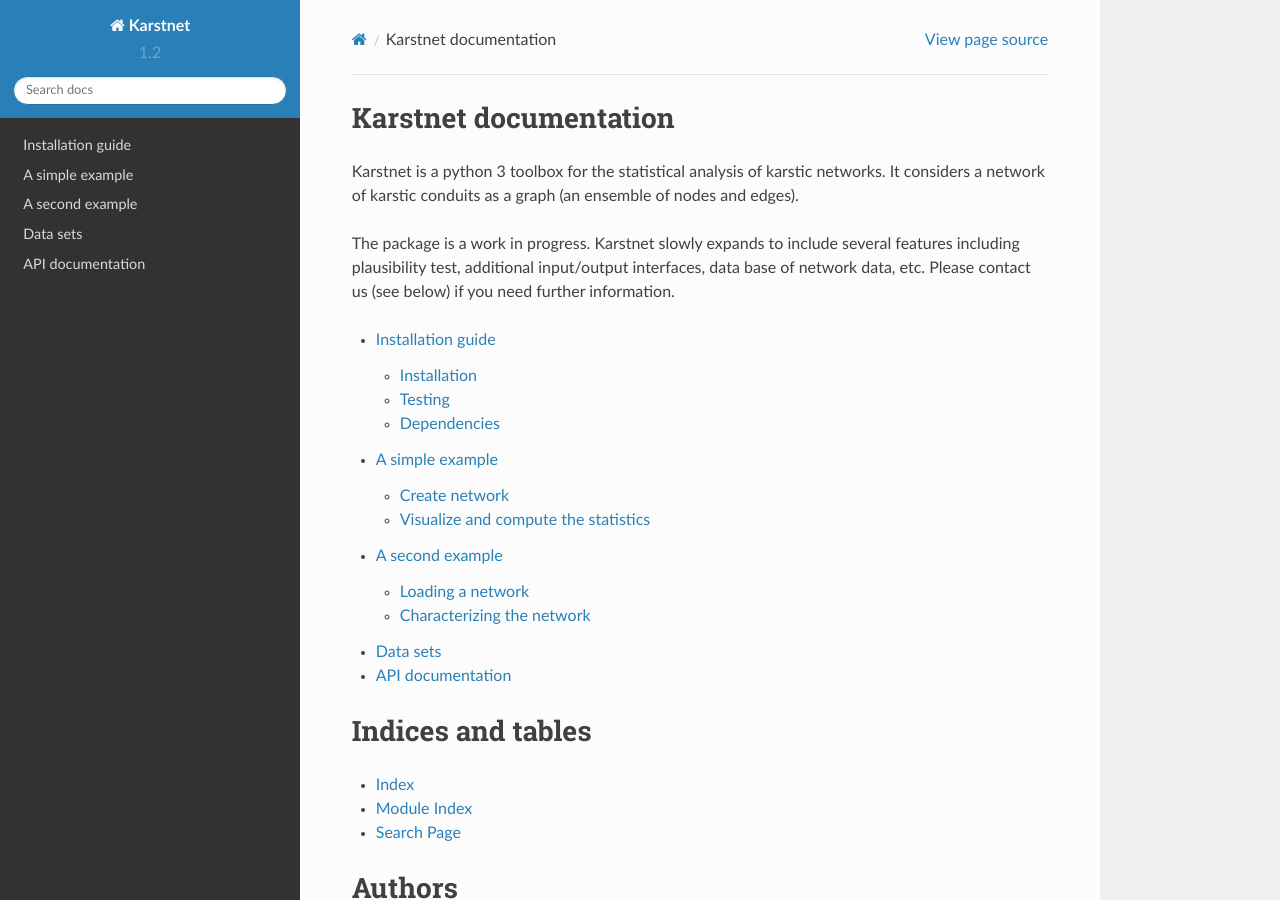
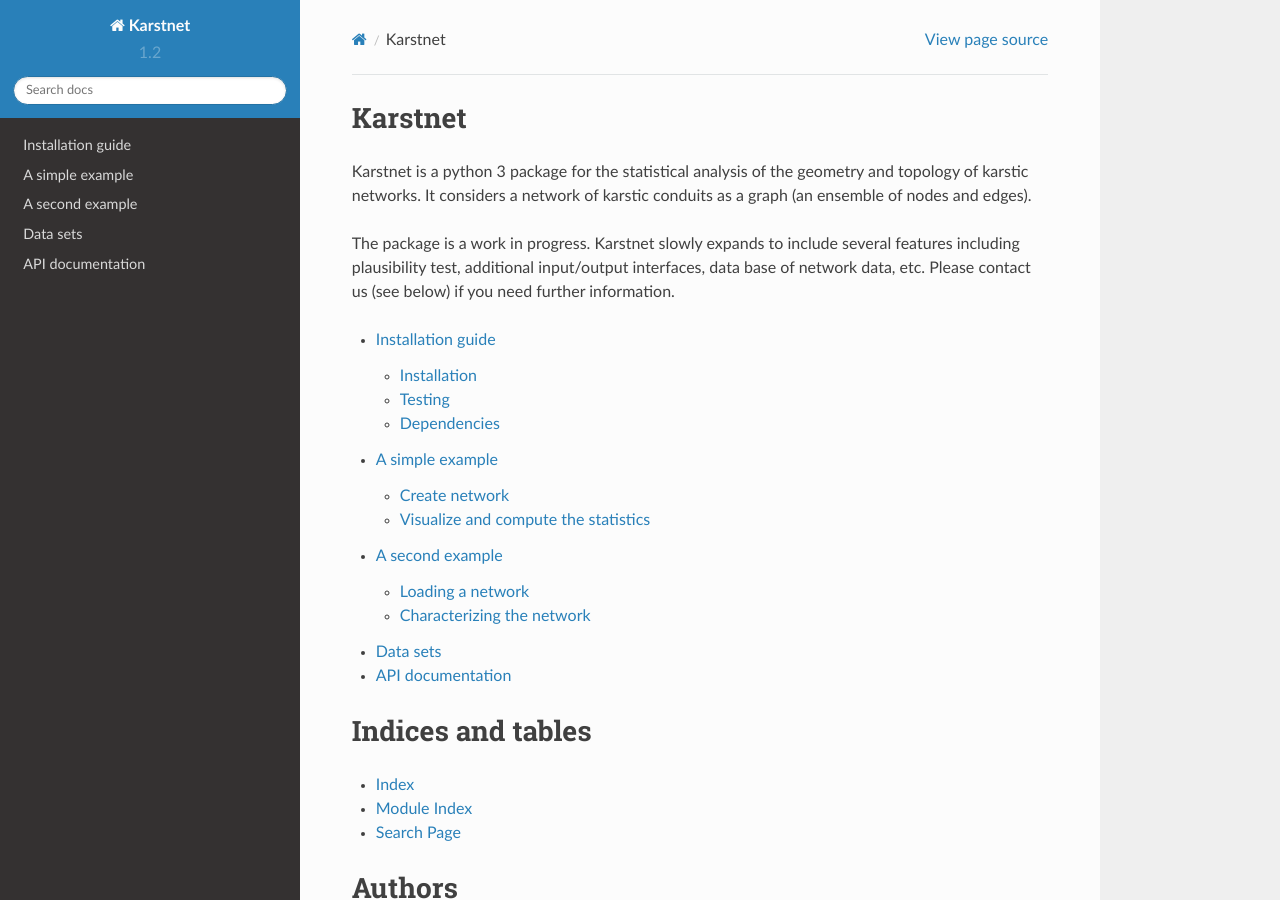
Before and after one commit to karstnet/karstnet, a Sphinx documentation site: the page built from docs/source/index.rst, in a window 1280 px wide and 900 px high. Built offline with Sphinx 7.4.7 and the Read the Docs theme 2.0.0, drawn with Linux system fonts in a browser that asks for light colours; formulas are drawn with MathJax 3.

```diff
--- a/docs/source/index.rst
+++ b/docs/source/index.rst
@@ -3,11 +3,12 @@
    You can adapt this file completely to your liking, but it should at least
    contain the root `toctree` directive.
 
-Karstnet documentation
-======================
+Karstnet
+========
 
-Karstnet is a python 3 toolbox for the statistical analysis of karstic
-networks. It considers a network of karstic conduits as a graph (an ensemble
+Karstnet is a python 3 package for the statistical analysis of
+the geometry and topology of karstic networks.
+It considers a network of karstic conduits as a graph (an ensemble
 of nodes and edges).
 
 The package is a work in progress. Karstnet slowly expands to include
```
